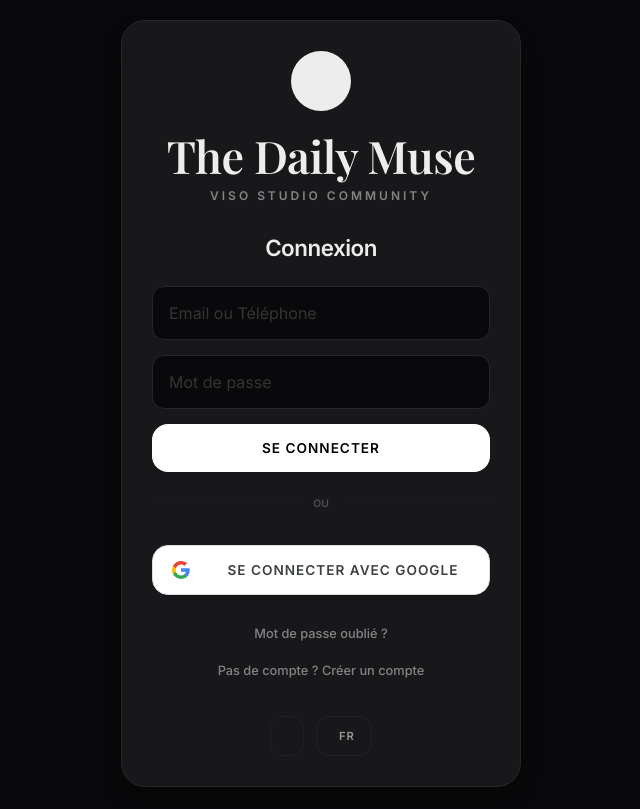
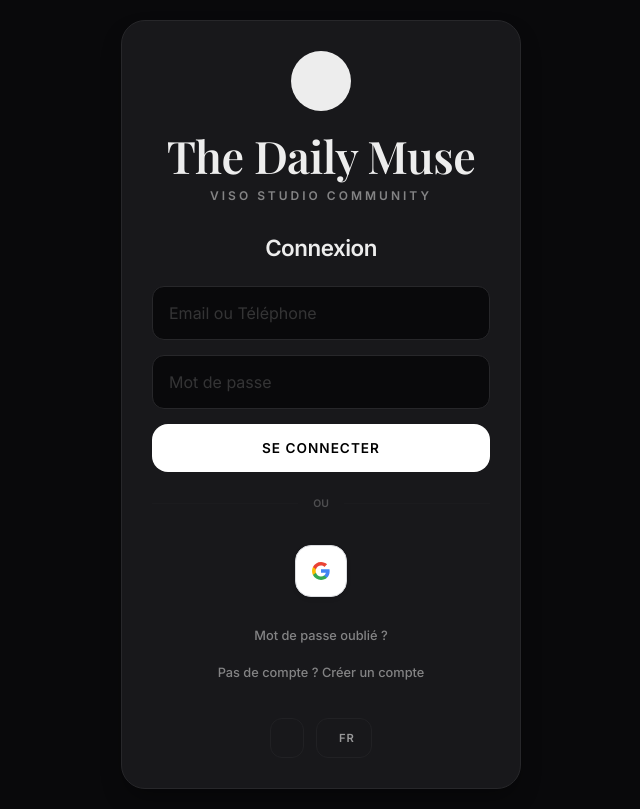
Before and after one commit to abdoulkaderkebe3-cloud/daily, a React (Vite) app: page / in a window 1280 px wide. Shown: the whole page, without its empty margins (319-959 px from the left). Built offline with nearby package versions, Linux system fonts and the light colour scheme; some icons are missing; a web font is replaced by a local one.

Commit message:
fix(auth): preserve email state during OTP verification and add debug logs

```diff
--- a/src/Ecrans/EcranConnexion.jsx
+++ b/src/Ecrans/EcranConnexion.jsx
@@ -111,12 +111,16 @@
     setErreur("");
     setMessageSucces("");
     setChargement(true);
+
+    console.log("Tentative d'action :", mode, { pseudo, identite, code, motDePasse });
+
     try {
       if (mode === "register_init") {
         await onInscriptionInitiate({ pseudo, identite, motDePasse });
         setMessageSucces(t("msg_otp_envoye"));
-        setMode("register_verify"); // Utilisation directe sans cleanup identite
+        setMode("register_verify");
       } else if (mode === "register_verify") {
+        console.log("Vérification inscription pour :", identite, "avec code :", code);
         await onInscriptionVerify({ email: identite, code });
       } else if (mode === "forgot_init") {
         await onMotDePasseOublieInitiate(identite);
@@ -204,18 +208,22 @@
           )}
 
           {/* Email / Username */}
-          {(mode === "login" || mode === "register_init" || mode === "forgot_init") && (
+          {(mode === "login" || mode === "register_init" || mode === "forgot_init" || mode === "register_verify" || mode === "forgot_verify") && (
             <input
               type={mode === "login" ? "text" : "email"}
               placeholder={mode === "login" ? t("ph_identite") : "Email"}
               value={identite}
+              readOnly={mode === "register_verify" || mode === "forgot_verify"}
               onChange={(e) => {
-                 setIdentite(e.target.value);
-                 if (errors.identite) setErrors(prev => ({ ...prev, identite: false }));
+                 if (mode !== "register_verify" && mode !== "forgot_verify") {
+                   setIdentite(e.target.value);
+                   if (errors.identite) setErrors(prev => ({ ...prev, identite: false }));
+                 }
               }}
               onKeyDown={gererTouche}
               autoComplete={mode === "login" ? "username" : "email"}
-              className={errors.identite ? "input-erreur" : ""}
+              className={`${errors.identite ? "input-erreur" : ""} ${(mode === "register_verify" || mode === "forgot_verify") ? "input-verrouille" : ""}`}
+              style={(mode === "register_verify" || mode === "forgot_verify") ? { opacity: 0.7, backgroundColor: "#f0f0f0", cursor: "not-allowed" } : {}}
             />
           )}
 
@@ -289,11 +297,11 @@
                 type="button"
                 className="btn-google"
                 onClick={redirigerVersGoogle}
+                title={t("btn_google")}
               >
                 <div className="google-icon-wrapper">
                   <LogoGoogle />
                 </div>
-                <span className="google-button-text">{t("btn_google")}</span>
               </button>
 
               <div style={{ textAlign: "center", width: "100%", marginTop: "15px" }}>
--- a/src/index.css
+++ b/src/index.css
@@ -443,42 +443,30 @@
   background-color: #ffffff !important;
   color: #3c4043 !important;
   border: 1px solid #dadce0 !important;
-  height: auto !important; /* On laisse le padding gérer la hauteur comme les autres boutons */
-  padding: 12px 16px !important;
+  height: 52px !important; /* Hauteur fixe pour un bouton icône parfait */
+  width: 52px !important; /* Forme carrée/ronde pour l'icône seule */
+  padding: 0 !important;
   display: flex !important;
   align-items: center !important;
-  justify-content: flex-start !important;
-  transition: background-color .218s, border-color .218s, box-shadow .218s, transform 0.1s !important;
-  border-radius: var(--rayon) !important; /* Même forme que le bouton se connecter */
+  justify-content: center !important;
+  transition: transform 0.1s, box-shadow 0.2s !important;
+  border-radius: var(--rayon) !important;
   cursor: pointer !important;
-  width: 100% !important;
-  max-width: 100% !important;
   margin: 20px auto 0 !important;
-  overflow: hidden !important;
-  box-shadow: 0 1px 1px 0 rgba(0,0,0,0.1) !important;
-  text-transform: uppercase !important; /* Même style que le bouton se connecter */
-  font-weight: 600 !important;
-  letter-spacing: 1px !important;
+  box-shadow: 0 2px 4px 0 rgba(0,0,0,0.1) !important;
+}
+
+.btn-google:hover {
+  background-color: #f8f9fa !important;
+  box-shadow: 0 4px 8px 0 rgba(0,0,0,0.15) !important;
 }
 
 .google-icon-wrapper {
   width: 24px;
   height: 24px;
-  background-color: transparent;
   display: flex;
   align-items: center;
   justify-content: center;
-  margin-right: 12px;
-  flex-shrink: 0;
-}
-
-.google-button-text {
-  font-family: var(--police-ui) !important;
-  font-size: 0.85rem !important;
-  font-weight: 600 !important;
-  color: #3c4043 !important;
-  flex: 1;
-  text-align: center;
 }
 
 .btn-google:hover {
```
